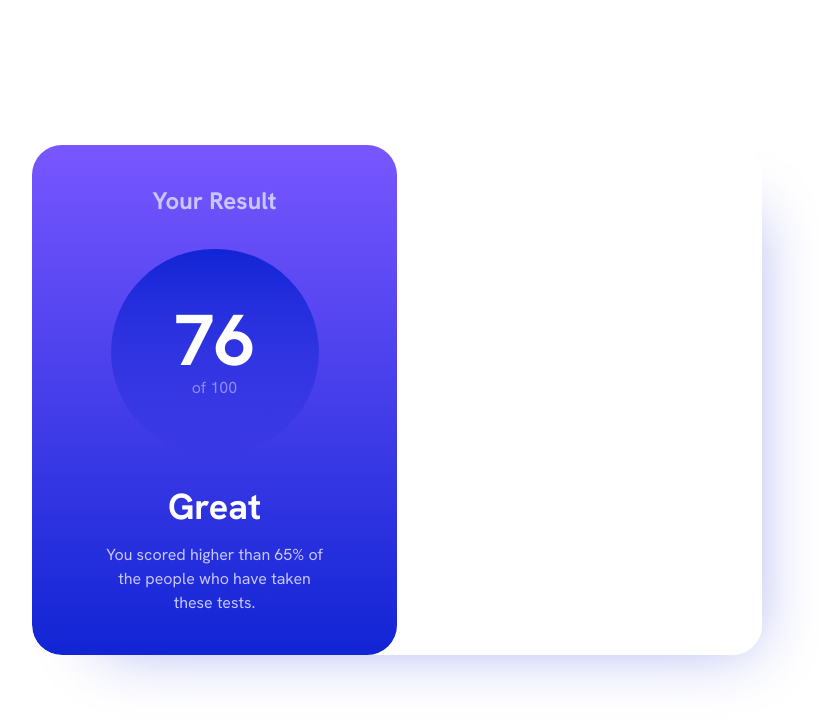
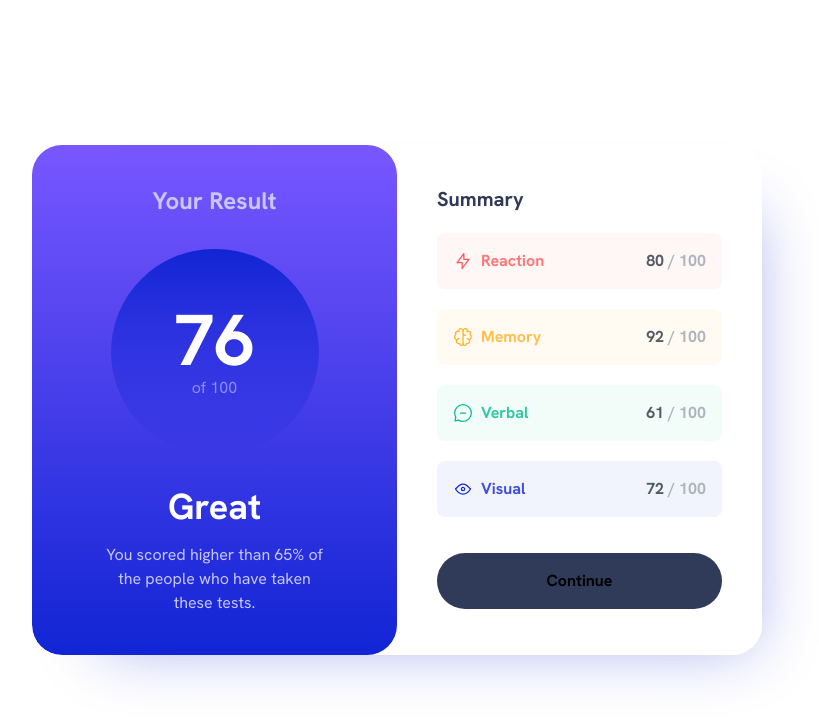
Before and after one commit to zakiraihan/frontend-mentor, a Next.js app: page /result-summary in a window 1280 px wide. Shown: the top 720 px of the page, without its empty margins (243-1062 px from the left). Built offline with nearby package versions, Linux system fonts and the light colour scheme.

Commit message:
Summary section done

```diff
--- /dev/null
+++ b/components/result-summary/Button.tsx
@@ -0,0 +1,20 @@
+import React from 'react'
+
+function Button({ text, className, onClick }: ButtonProps) {
+  return (
+    <div
+      onClick={onClick}
+      className={`bg-rs-dark-grey-blue flex items-center justify-center py-4 rounded-full hover:bg-gradient-to-b hover:from-rs-light-slate-blue hover:to-rs-light-royal-blue font-bold cursor-pointer select-none ${className}`}
+    >
+      { text }
+    </div>
+  )
+}
+
+export default Button
+
+interface ButtonProps {
+  text: string;
+  className?: string;
+  onClick?:() => any;
+}
--- a/components/result-summary/ResultSummary.tsx
+++ b/components/result-summary/ResultSummary.tsx
@@ -1,13 +1,21 @@
-import React from 'react'
+import { data } from '@/mockdata/result-summary-data';
+import { SummaryItem } from '@/pages/result-summary';
+import React, { useEffect, useState } from 'react'
 import ResultSection from './ResultSection'
 import SummarySection from './SummarySection'
 
 function ResultSummary() {
+  const [summary, setSummary] = useState<Array<SummaryItem>>([]);
+
+  useEffect(() => {
+    setSummary(data satisfies Array<SummaryItem>)
+  }, [])
+
   return (
-    <div className='w-full h-full md:w-[730px] md:h-[510px] md:rounded-[30px] shadow-blue flex flex-col md:flex-row overflow-hidden'>
-        <ResultSection />
-        <SummarySection />
-      </div>
+    <div className='w-full h-auto md:w-[730px] md:h-[510px] md:rounded-[30px] shadow-blue flex flex-col md:flex-row overflow-hidden'>
+      <ResultSection />
+      <SummarySection items={summary}/>
+    </div>
   )
 }
 
--- a/components/result-summary/SummarySection.tsx
+++ b/components/result-summary/SummarySection.tsx
@@ -1,10 +1,73 @@
+import { SummaryItem } from '@/pages/result-summary'
 import React from 'react'
+import Button from './Button';
 
-function SummarySection() {
+function SummarySection(props: SummarySectionProps) {
   return (
-    <section className='w-full h-auto md:w-1/2 md:h-full bg-white'>
+    <section className='w-full h-auto md:w-1/2 md:h-full bg-white pt-6 pb-10 md:pb-6 md:py-10 px-10'>
+      <p className='text-rs-dark-grey-blue font-bold text-xl'>Summary</p>
+      <ul className='mt-5 space-y-5'>
+        {props.items.map((item: SummaryItem, index: number) => (
+          <li>
+            <SummaryItem item={item} />
+          </li>
+        ))}
+      </ul>
+      <Button text={"Continue"} className='mt-9' onClick={() => alert('Ahoy')}/>
     </section>
   )
 }
 
+function SummaryItem({ item }: SummaryItemProps) {
+  let textColor = `text-rs-light-red`;
+  let bgColor = `bg-rs-light-red`;
+
+  switch (item.category) {
+    case ('Memory'): {
+      textColor = `text-rs-orange-yellow`;
+      bgColor = `bg-rs-orange-yellow`;
+      break;
+    }
+    case ('Verbal'): {
+      textColor = `text-rs-green-teal`;
+      bgColor = `bg-rs-green-teal`;
+      break;
+    }
+    case ('Visual'): {
+      textColor = `text-rs-cobalt-blue`;
+      bgColor = `bg-rs-cobalt-blue`;
+      break;
+    }
+    default: {
+      break;
+    }
+  }
+
+  return(
+    <div className={`${bgColor} font-bold bg-opacity-5 flex items-center justify-between px-4 py-4 rounded-lg`}>
+      <div className='flex'>
+        <img
+          className='mr-2'
+          src={item.icon}
+          alt={item.category}
+        />
+        <p className={`${textColor} text-opacity-80`}>
+          {item.category}
+        </p>
+      </div>
+      <p className='text-gray-400 opacity-80 self-end'>
+        <span className='text-gray-800 opacity-95'>{item.score}</span> / 100
+      </p>
+    </div>
+  )
+}
+
 export default SummarySection
+
+interface SummarySectionProps {
+  items: Array<SummaryItem>;
+}
+
+interface SummaryItemProps {
+  item: SummaryItem;
+}
--- a/mockdata/result-summary-data.json
+++ b/mockdata/result-summary-data.ts
@@ -1,22 +1,26 @@
-[
+export const data = [
   {
     "category": "Reaction",
     "score": 80,
+    "baseColor": "light-red",
     "icon": "./assets/result-summary/images/icon-reaction.svg"
   },
   {
     "category": "Memory",
     "score": 92,
+    "baseColor": "orange-yellow",
     "icon": "./assets/result-summary/images/icon-memory.svg"
   },
   {
     "category": "Verbal",
     "score": 61,
+    "baseColor": "green-teal",
     "icon": "./assets/result-summary/images/icon-verbal.svg"
   },
   {
     "category": "Visual",
     "score": 72,
+    "baseColor": "cobalt-blue",
     "icon": "./assets/result-summary/images/icon-visual.svg"
   }
 ]
--- a/pages/result-summary/index.tsx
+++ b/pages/result-summary/index.tsx
@@ -3,10 +3,17 @@ import ResultSummary from '@/components/result-summary/ResultSummary'
 
 function ResultSummaryPage() {
   return (
-    <div className='min-w-full min-h-screen h-1 bg-white flex items-center justify-center font-hanken-grotesk'>
+    <div className='min-w-full min-h-screen h-auto bg-white flex items-center justify-center font-hanken-grotesk'>
       <ResultSummary />
     </div>
   )
 }
 
 export default ResultSummaryPage
+
+export interface SummaryItem {
+  category: string;
+  score: number;
+  baseColor: string;
+  icon: string;
+}
```
